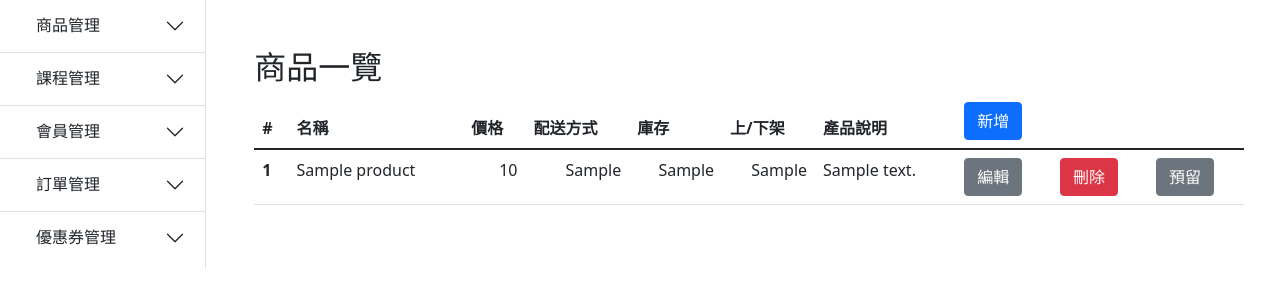
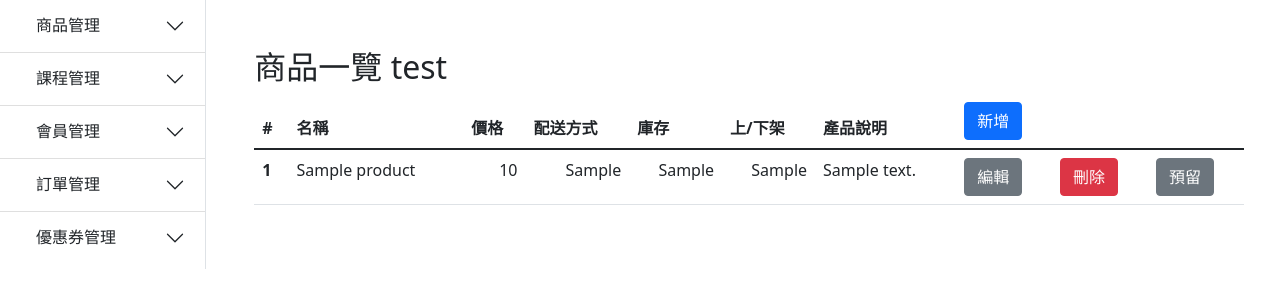
Before and after one commit to k236179/backup, a PHP site: page /project/ in a window 1280 px wide. Shown: the part 114-422 px from the top of the page. Run offline with PHP 8.4, Linux system fonts and the light colour scheme; tables that the repository leaves empty or names only in its code hold one stand-in row (values such as "Sample post").

Commit message:
yhanh test

```diff
--- a/page/product.php
+++ b/page/product.php
@@ -11,7 +11,7 @@ $rows = $result->fetch_all(MYSQLI_ASSOC);
 
 ?>
 <!-- 清單 -->
-<h2>商品一覽</h2>
+<h2>商品一覽 test</h2>
 <table class="table">
     <thead>
         <tr>
```
